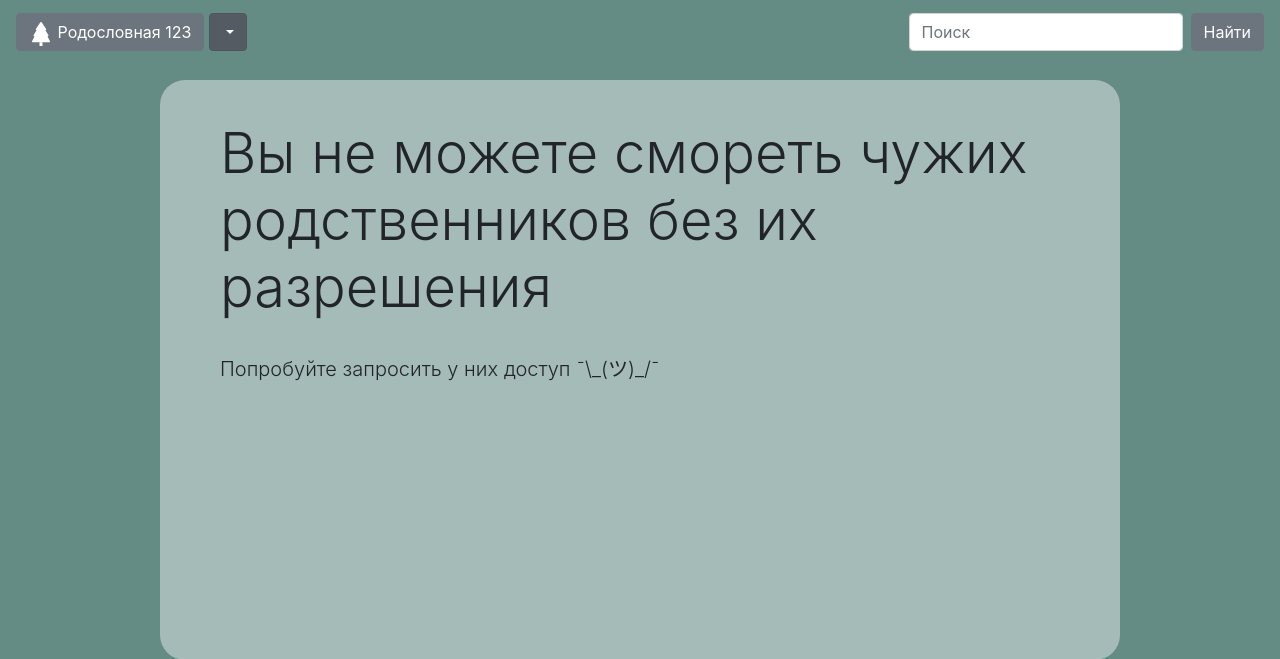
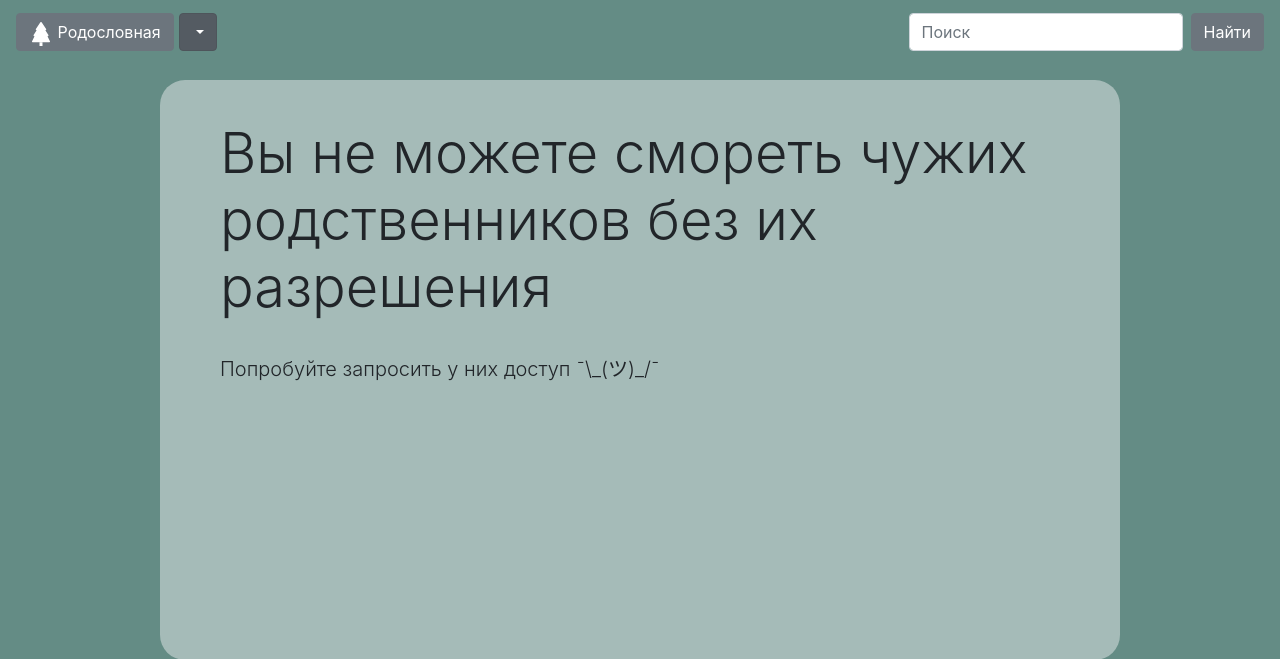
Before and after one commit to tetroborat/family_trees, a Django app: template mainapp/templates/account/no_access.html in a window 1280 px wide. Shown: the top 659 px of the page. Run offline with Django 3.2, Linux system fonts and the light colour scheme; the template is opened without the code that fills it, so the values that code supplies are empty; some libraries are stand-ins or nearby versions.

Commit message:
first commit

```diff
--- a/mainapp/templates/base_tree_view_page.html
+++ b/mainapp/templates/base_tree_view_page.html
@@ -443,7 +443,7 @@ div_child_row {
                 <path fill-rule="evenodd" d="M8 0a.5.5 0 0 1 .416.223l3 4.5A.5.5 0 0 1 11 5.5h-.098l2.022 3.235a.5.5 0 0 1-.424.765h-.191l1.638 3.276a.5.5 0 0 1-.447.724h-11a.5.5 0 0 1-.447-.724L3.69 9.5H3.5a.5.5 0 0 1-.424-.765L5.098 5.5H5a.5.5 0 0 1-.416-.777l3-4.5A.5.5 0 0 1 8 0z"/>
                 <path d="M7 13.5h2V16H7v-2.5z"/>
             </svg>
-            Родословная 123
+            Родословная
         </a>
         <div class="dropdown show" align="left">
             <a class="btn btn-secondary dropdown-toggle active" style="margin: 5px" role="button" id="dropdownMenuLink" data-toggle="dropdown" aria-pressed="true">
```
